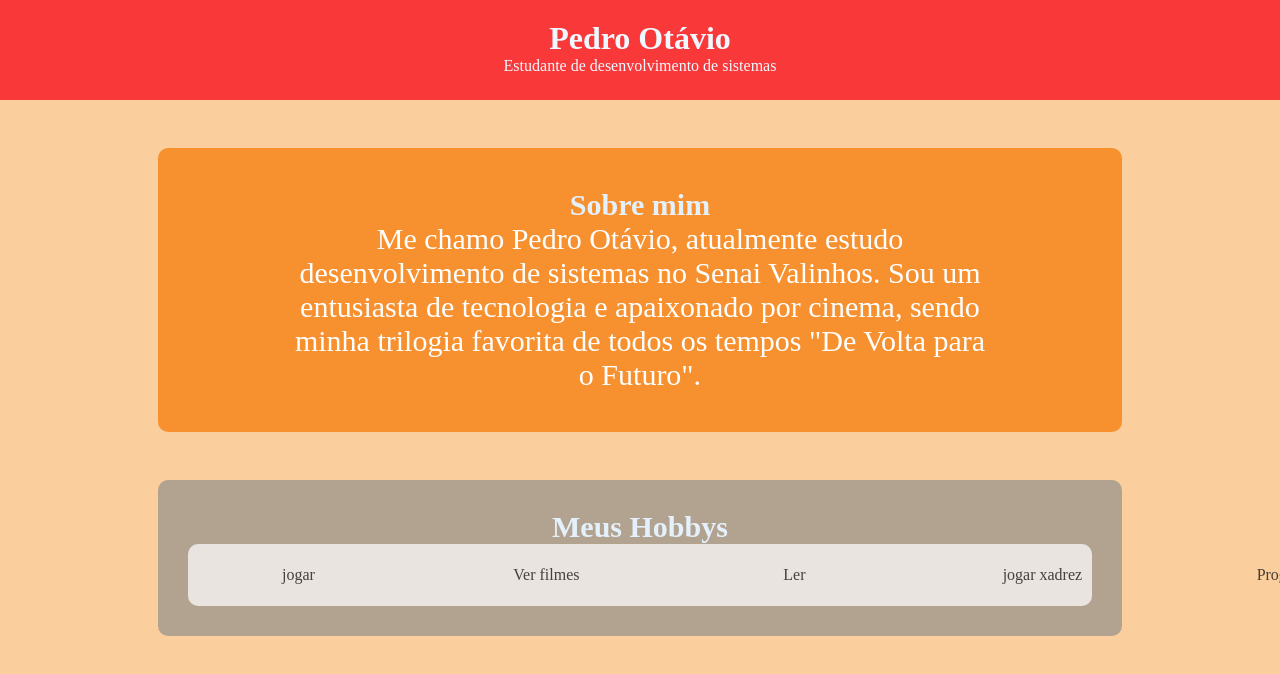
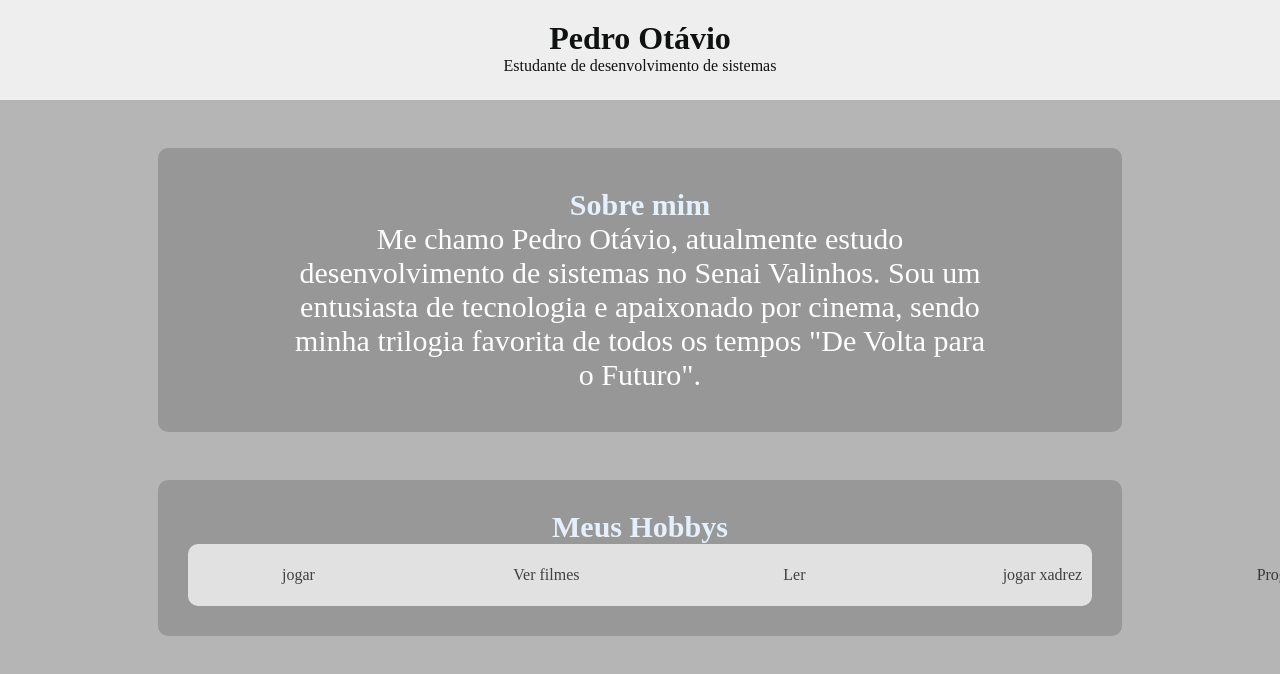
Before and after one commit to Supremeduck3/Segundo-site, a plain HTML site: page index.html in a window 1280 px wide. Shown: the top 674 px of the page. Drawn offline with Linux system fonts and the light colour scheme; a web font is replaced by a local one.

Commit message:
Fim do site

```diff
--- a/assets/index.css
+++ b/assets/index.css
@@ -16,16 +16,16 @@ body {
     margin-top: 20px;
 }
 header {
-    background-color: rgba(248, 15, 15, 0.822);
+    background-color: rgba(235, 235, 235, 0.822);
     width: 100%;
     height: 100px;
     text-align: center;
-    color: aliceblue;
+    color: rgb(16, 17, 17);
 }
 /*sobremim*/
 about-section {
     display: block;
-    background-color: rgba(245, 121, 5, 0.712);
+    background-color: rgba(139, 139, 139, 0.712);
     width: 80%;
     margin: 0 auto;
     padding: 40px;
@@ -34,7 +34,7 @@ about-section {
 }
 
 main {
-    background-color: rgba(248, 178, 99, 0.623);
+    background-color: rgba(136, 136, 136, 0.623);
     flex: 1;
     width: 100%;
     padding: 48px 38px;
```
